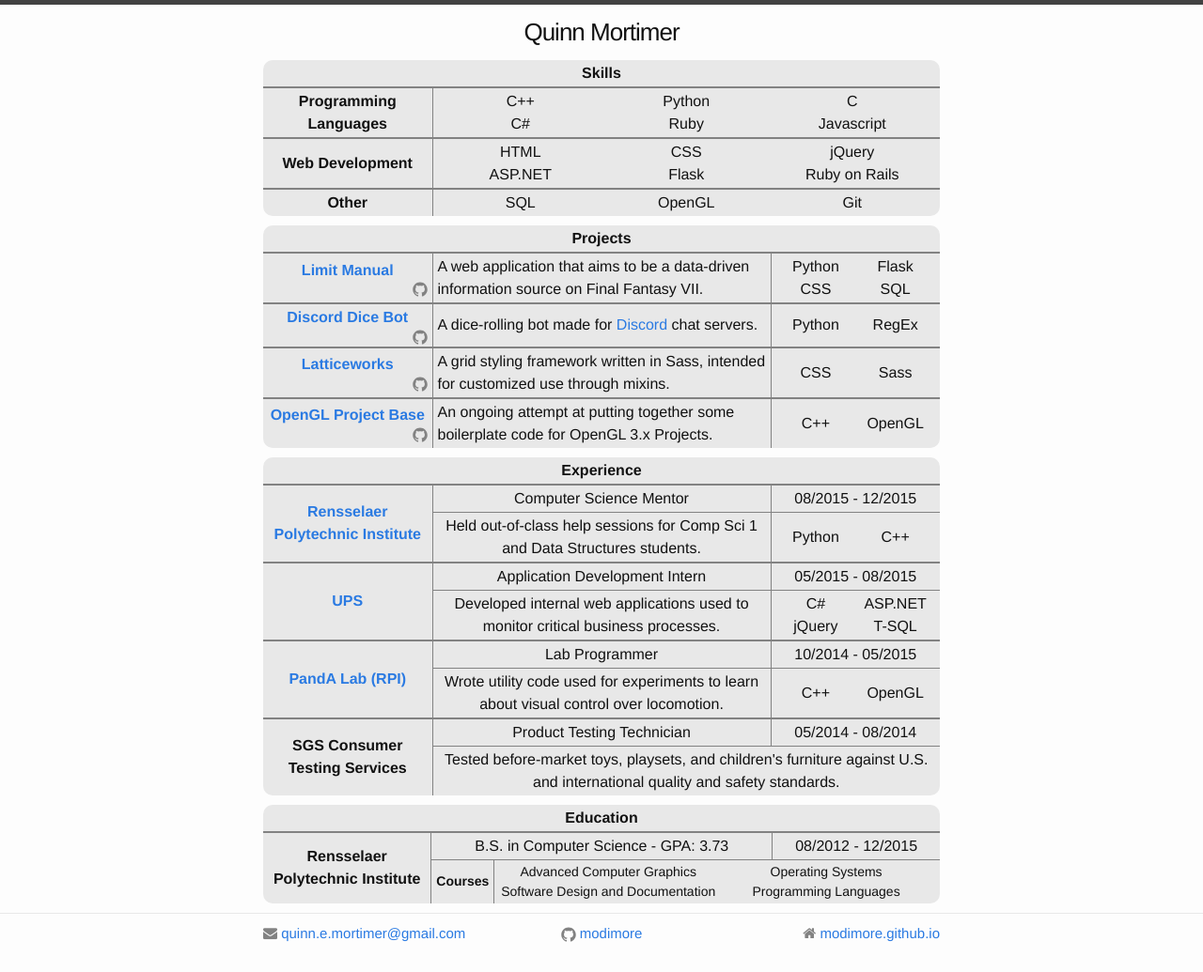
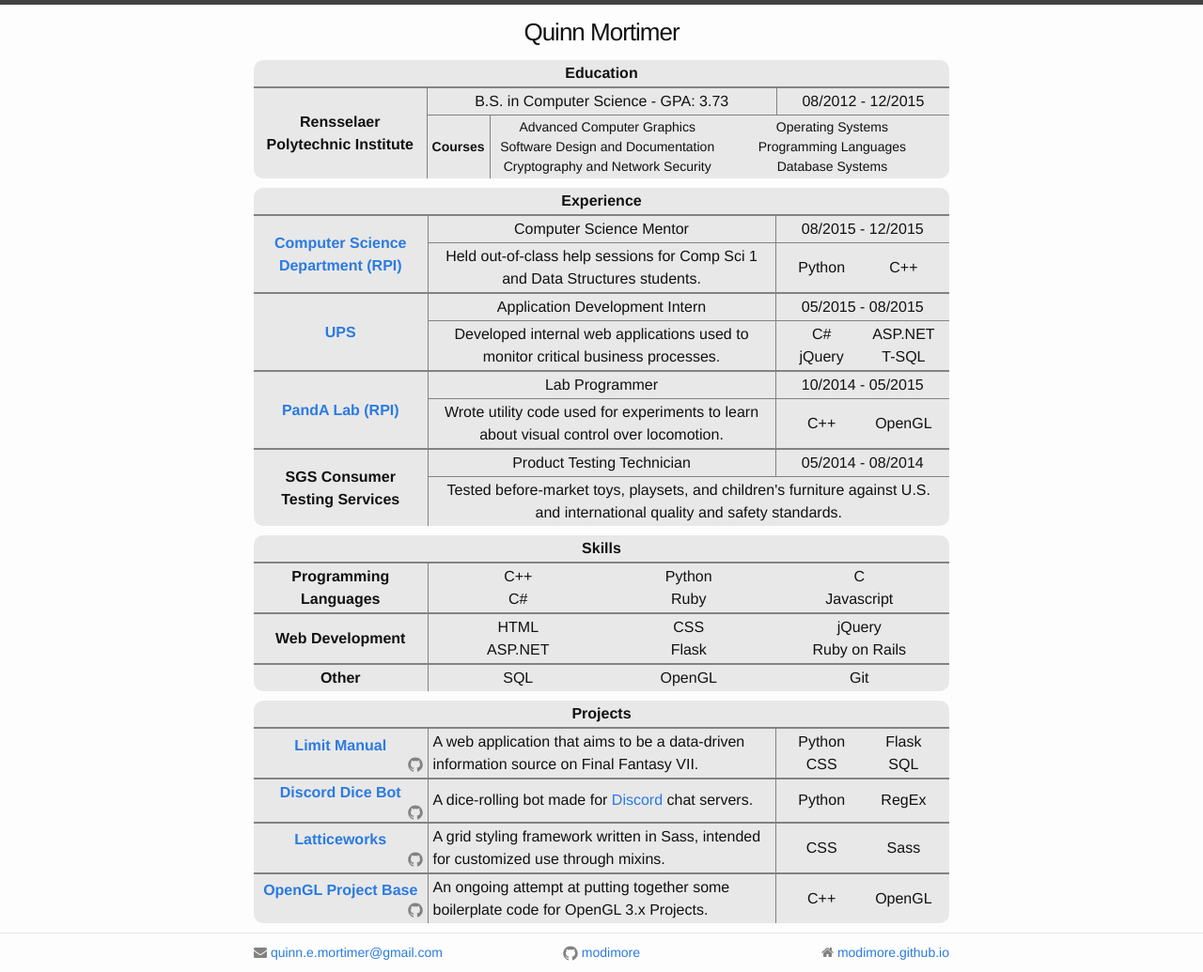
Before and after one commit to modimore/modimore.github.io, a Jekyll site: the page built from _clean/resume.html, in a window 1280 px wide. Shown: the whole page at 94% size. Built offline with Jekyll 4.4.1, drawn with Linux system fonts in a browser that asks for light colours; nearby versions of some CDN libraries.

Commit message:
Reorder resume, add courses under education, change layout to make space.

```diff
--- a/_data/resume.yml
+++ b/_data/resume.yml
@@ -26,7 +26,7 @@ skills:
       - Git
 experience:
   -
-    employer: Rensselaer Polytechnic Institute
+    employer: Computer Science Department (RPI)
     website: http://cs.rpi.edu/
     position: Computer Science Mentor
     description: >
@@ -85,3 +85,5 @@ education:
       - Operating Systems
       - Software Design and Documentation
       - Programming Languages
+      - Cryptography and Network Security
+      - Database Systems
--- a/_includes/resume.html
+++ b/_includes/resume.html
@@ -7,70 +7,47 @@
 {% endcomment %}
 
 <div id="resume">
-  <header id="resume-header">
-    <h1 class="resume-header-name">{{ name }}</h1>
+  <header>
+    <h1 class="resume-name">{{ name }}</h1>
   </header>
 
-  <table id="skills">
+  <table id="education">
     <colgroup>
       <col class="lw-cell-12-3"></col>
-      <col class="lw-cell-12-9"></col>
+      <col class="lw-cell-12-1"></col>
+      <col class="lw-cell-12-5"></col>
+      <col class="lw-cell-12-3"></col>
     </colgroup>
 
     <thead>
-      <tr><th colspan="2">Skills</th></tr>
+      <tr><th colspan="4">Education</th></tr>
     </thead>
 
-    {% for category in skills %}
+    {% for school in education %}
       <tbody>
         <tr>
-          <th>{{ category.name }}</th>
-          <td>
+          <th {% if school.courses %}rowspan="2"{% endif %}>
+            {{ school.school }}
+          </th>
+          <td colspan="2" class="center-text">
+              {{ school.qualification }} in {{ school.fields | join: ", " }}
+              {% if school.gpa %}- GPA: {{ school.gpa }}{% endif %}
+          </td>
+          <td class="center-text">{{ school.attendance.start | date: "%m/%Y" }} - {{ school.attendance.end | date: "%m/%Y" }}</td>
+        </tr>
+
+        {% if school.courses %}
+          <tr class="courses">
+            <th>Courses</th>
+            <td colspan="2">
               <ul class="lw-group">
-              {% for skill in category.content %}
-                <li class="lw-cell-12-4">{{ skill }}</li>
+                {% for course in school.courses %}
+                  <li class="lw-cell-12-6">{{ course }}</li>
                 {% endfor %}
               </ul>
             </td>
           </tr>
-      </tbody>
-    {% endfor %}
-  </table>
-
-  <table id="projects">
-    <colgroup>
-      <col class="lw-cell-12-3"></col>
-      <col class="lw-cell-12-6"></col>
-      <col class="lw-cell-12-3"></col>
-    </colgroup>
-
-    <thead>
-      <tr><th colspan="3">Projects</th></tr>
-    </thead>
-
-    {% for project in projects limit: project_limit %}
-    <tbody>
-      <tr>
-        <th {% if project.gh_repo_name %}class="gh-project-cell"{% endif %}>
-          <a href="{{ project.url | prepend: site.baseurl }}">
-          {{ project.title }}</a>
-          <div class="icon-row">
-            {% if project.gh_repo_name %}
-              <a class="icon icon--github" href="https://github.com/{{ site.github_username }}/{{ project.gh_repo_name }}">{% include svg/icon-github.svg %}</a>
         {% endif %}
-          </div>
-        </th>
-
-        <td>{{ project.excerpt }}</td>
-
-        <td>
-          <ul class="lw-group">
-            {% for skill in project.core_skills %}
-              <li class="lw-cell-12-6">{{ skill }}</li>
-            {% endfor %}
-          </ul>
-        </td>
-      </tr>
       </tbody>
     {% endfor %}
   </table>
@@ -114,43 +91,66 @@
     {% endfor %}
   </table>
 
-  <table id="education">
+  <table id="skills">
     <colgroup>
       <col class="lw-cell-12-3"></col>
-      <col class="lw-cell-12-1"></col>
-      <col class="lw-cell-12-5"></col>
+      <col class="lw-cell-12-9"></col>
+    </colgroup>
+
+    <thead>
+      <tr><th colspan="2">Skills</th></tr>
+    </thead>
+
+    {% for category in skills %}
+      <tbody>
+        <tr>
+          <th>{{ category.name }}</th>
+          <td>
+            <ul class="lw-group">
+              {% for skill in category.content %}
+                <li class="lw-cell-12-4">{{ skill }}</li>
+              {% endfor %}
+            </ul>
+          </td>
+        </tr>
+      </tbody>
+    {% endfor %}
+  </table>
+
+  <table id="projects">
+    <colgroup>
+      <col class="lw-cell-12-3"></col>
+      <col class="lw-cell-12-6"></col>
       <col class="lw-cell-12-3"></col>
     </colgroup>
 
     <thead>
-      <tr><th colspan="4">Education</th></tr>
+      <tr><th colspan="3">Projects</th></tr>
     </thead>
 
-    {% for school in education %}
+    {% for project in projects limit: project_limit %}
     <tbody>
       <tr>
-          <th {% if school.courses %}rowspan="2"{% endif %}>
-            {{ school.school }}
+        <th {% if project.gh_repo_name %}class="gh-project-cell"{% endif %}>
+          <a href="{{ project.url | prepend: site.baseurl | prepend: site.url }}">
+          {{ project.title }}</a>
+          <div class="icon-row">
+            {% if project.gh_repo_name %}
+              <a class="icon icon--github" href="https://github.com/{{ site.github_username }}/{{ project.gh_repo_name }}">{% include svg/icon-github.svg %}</a>
+            {% endif %}
+          </div>
         </th>
-          <td colspan="2" class="center-text">
-              {{ school.qualification }} in {{ school.fields | join: ", " }}
-              {% if school.gpa %}- GPA: {{ school.gpa }}{% endif %}
-          </td>
-          <td class="center-text">{{ school.attendance.start | date: "%m/%Y" }} - {{ school.attendance.end | date: "%m/%Y" }}</td>
-        </tr>
 
-        {% if school.courses %}
-          <tr class="courses">
-            <th>Courses</th>
-            <td colspan="2">
+        <td>{{ project.excerpt }}</td>
+
+        <td>
           <ul class="lw-group">
-                {% for course in school.courses %}
-                  <li class="lw-cell-12-6">{{ course }}</li>
+            {% for skill in project.core_skills %}
+              <li class="lw-cell-12-6">{{ skill }}</li>
             {% endfor %}
           </ul>
         </td>
       </tr>
-        {% endif %}
     </tbody>
     {% endfor %}
   </table>
--- a/_sass/_footer.scss
+++ b/_sass/_footer.scss
@@ -3,7 +3,6 @@
  */
 .site-footer {
     font-size: $small-font-size;
-    font-size: 15px;
 }
 
 .site-footer-clean {
--- a/_sass/_layout.scss
+++ b/_sass/_layout.scss
@@ -16,6 +16,12 @@
 
   .clean & {
     padding: $spacing-unit/2 0;
+
+    &:first-child {
+      @media print {
+        border-top: none;
+      }
+    }
   }
 }
 
@@ -23,7 +29,7 @@
  * Wrapper
  */
 .wrapper {
-    max-width: 760px;
+    max-width: 780px;
     margin-right: auto;
     margin-left: auto;
     padding-right: $spacing-unit;
--- a/_sass/_resume.scss
+++ b/_sass/_resume.scss
@@ -2,12 +2,10 @@
   text-align: center;
 }
 
-#resume-header {
-  .resume-header-name {
-    font-size: 26px;
-    font-weight: 300;
-    letter-spacing: -1px;
-  }
+.resume-name {
+  font-size: 26px;
+  font-weight: 300;
+  letter-spacing: -1px;
 }
 
 #resume {
@@ -53,12 +51,6 @@
 
       > li { @extend .center-text; }
     }
-
-    h4 {
-      margin-bottom: 0px;
-
-      font-weight: bold;
-    }
   }
 
   .courses {
@@ -77,9 +69,7 @@
       display: block;
       width: 100%;
 
-      .icon {
-        float: right;
-      }
+      .icon { float: right; }
     }
   }
 }
```
Lines whose indentation alone changed are shown as unchanged.
